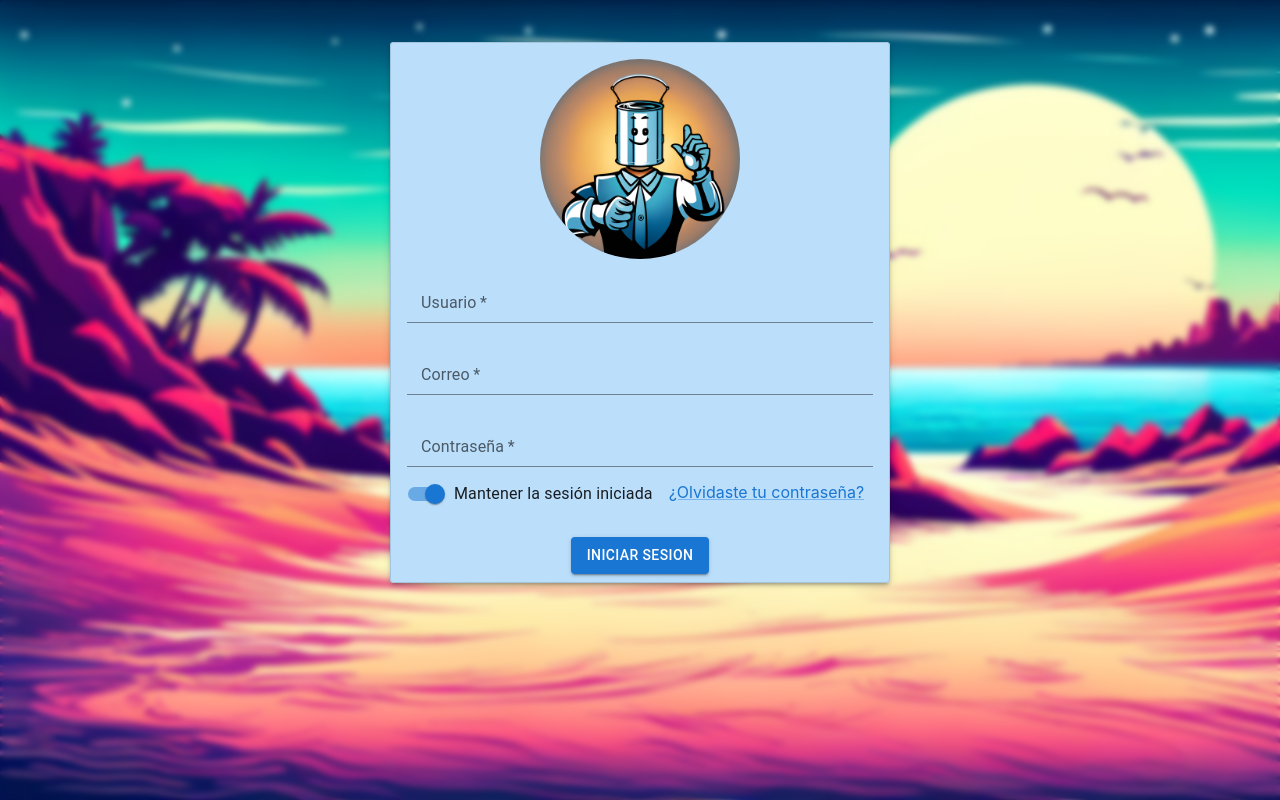
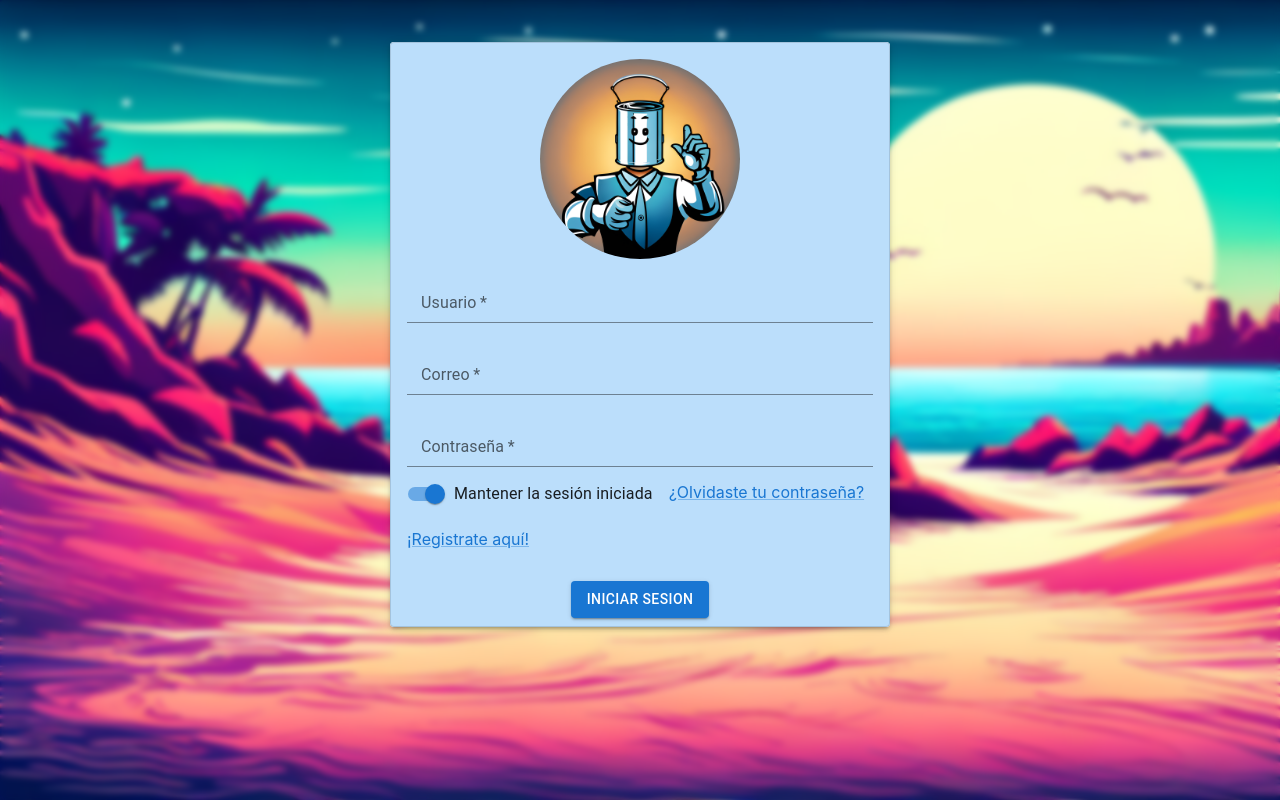
Before and after one commit to Nolazco/yolo-tin-can-recognition-manager, a React (Create React App) app: page / in a window 1280 px wide. Built offline with nearby package versions, Linux system fonts and the light colour scheme; the HTML template or start-up script is replaced by a standard one.

Commit message:
loginAvance
Como centro el register

```diff
--- a/src/Login.jsx
+++ b/src/Login.jsx
@@ -45,6 +45,11 @@ function Login() {
 		            <Link href="#" underline="always">
 					  {'¿Olvidaste tu contraseña?'}
 					</Link>
+					<FormControl fullWidth margin="normal">
+						<Link href="#" underline="always">
+					  {'¡Registrate aquí!'}
+					</Link>
+					</FormControl>
 		        </CardContent>
 		        <CardActions>
 		            <Button variant="contained" type="submit" style={{ 'margin': 'auto' }}>Iniciar sesion</Button>
@@ -66,7 +71,7 @@ export async function upload({params, request}){
 
 	let resp = await login_request.json();
 
-	if(resp.ok == false){
+	if(resp.ok === false){
 		alert("Datos incorrectos")
 		return 0;
 	}else{
```
